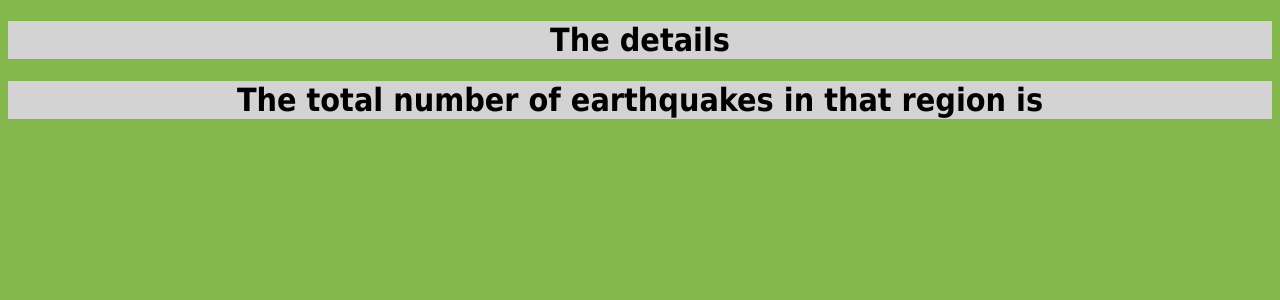
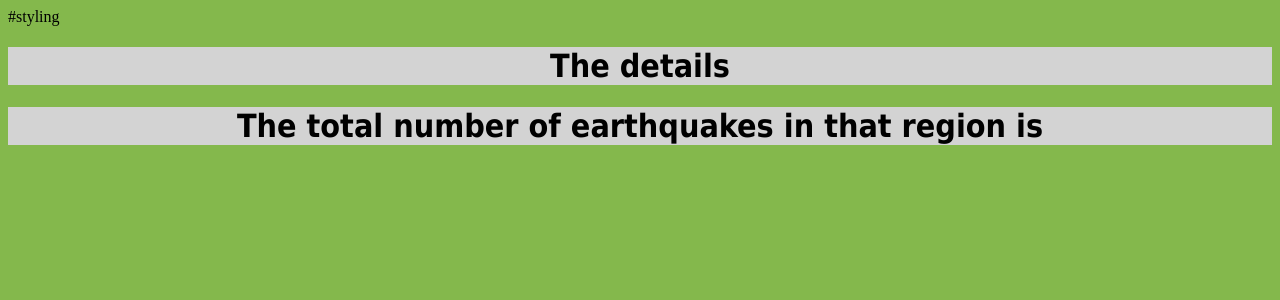
Before and after one commit to arcT9/test2, a Flask app: template templates/seven.html in a window 1280 px wide. Shown: the top 300 px of the page. Run offline with Flask 2, Linux system fonts and the light colour scheme; the template is opened without the code that fills it, so the values that code supplies are empty.

Commit message:
Update seven.html

```diff
--- a/templates/seven.html
+++ b/templates/seven.html
@@ -1,6 +1,7 @@
 <!DOCTYPE html>
 <html lang="en">
 <head>
+    #styling
     <style>
 body {
   background-color: hsl(89, 43%, 51%);
```
